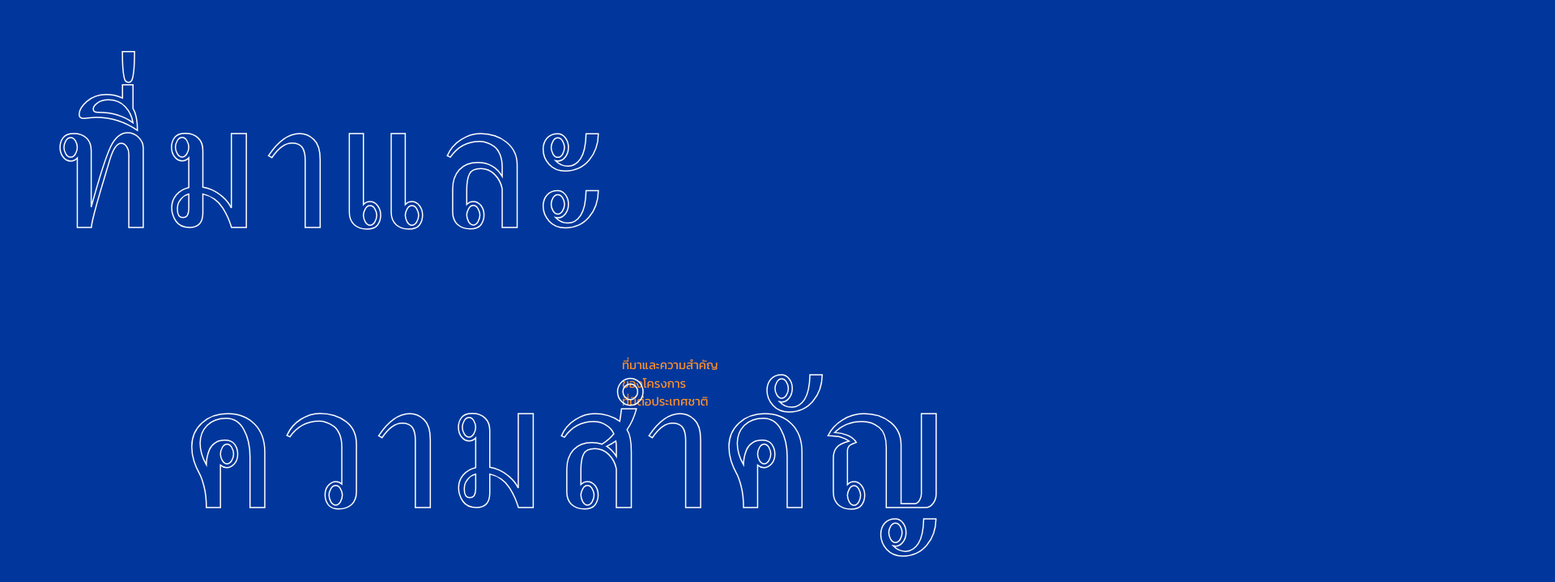
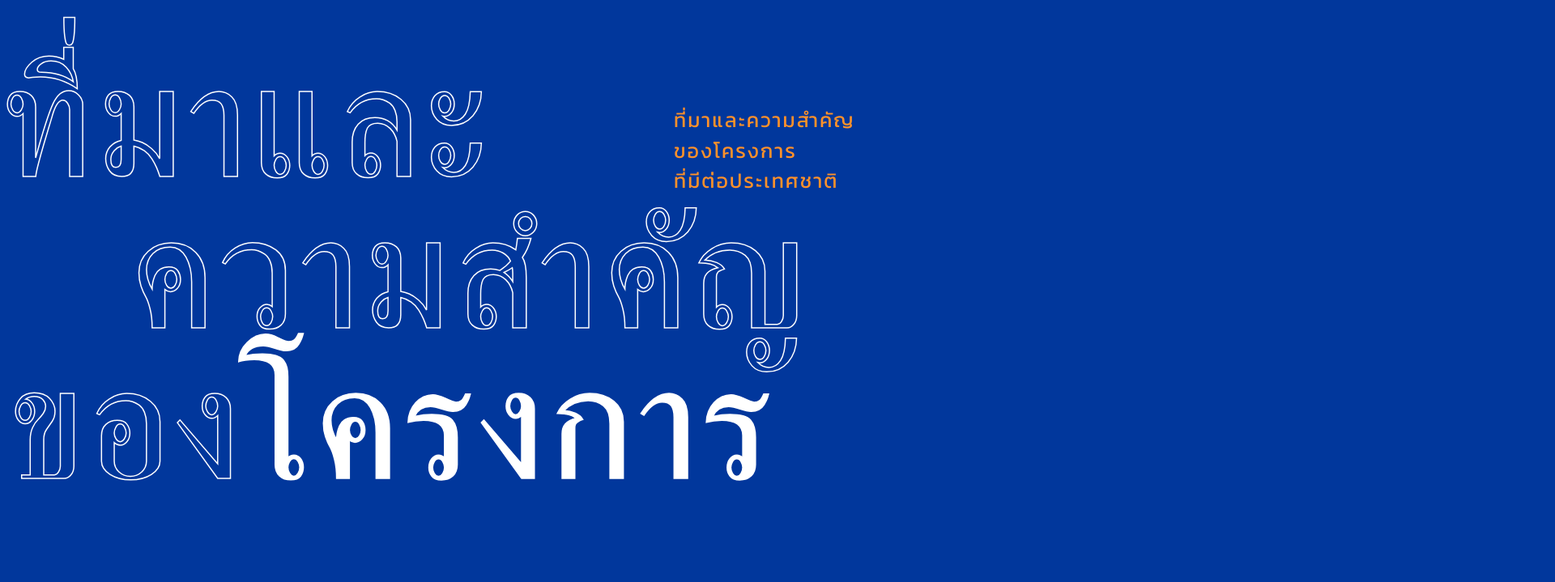
Before and after one commit to hnunkung/KhanghanChaipat, a plain HTML site: page historical.html in a window 1280 px wide. Shown: the top 719 px of the page at 81% size, 1920 px wide, since content can reach past the window. Drawn offline with nearby package versions, Linux system fonts and the light colour scheme; a web font is replaced by a local one.

Commit message:
Add test

```diff
--- a/tempstyle.css
+++ b/tempstyle.css
@@ -1,9 +1,17 @@
 /* Css */
+
+* {
+    /* overflow-x: hidden; */
+}
+
 html {
     margin: 0;
     padding: 0;
     width: 100%;
+    max-width: 100%;
+    overflow-x: hidden;
 }
+
 
 body {
     margin: 0;
@@ -26,14 +34,37 @@ body {
     user-select: none;
 }
 
-/* p {
-    font-family: 'Kanit', sans-serif;
-} */
+p {
+    margin-top: 0rem;
+    margin-bottom: -7rem;
+}
 
 img {
     min-width: 100%
 }
 
+#div1 {
+    overflow-x: hidden;
+}
+
+.contained {
+    display: inline;
+}
+
+.containing {
+    position: relative;
+    height: 800px;
+}
+
+.font-area {
+    /* display: flex; */
+}
+
+.place-area {
+    /* display: flex; */
+    background: white;
+    height: 800px;
+}
 
 .clipKhan {
     position: fixed;
@@ -155,12 +186,15 @@ img {
 /* Preset สำหรับทำกรอบของข้อความ */
 .letter1 {
     position: absolute;
-    top: 5%;
-    left: 5%;
-    width: 20em;
-    font-size: 220px;
-    letter-spacing: 8px;
+    /* max-width: 200px; */
+    font-size: 15.55vw;
     color: rgba(0, 0, 0, 0);
+    white-space: nowrap;
+    width: 100%;
+    height: 800px;
+    overflow: hidden;
+    text-overflow: clip;
+    /* border: 1px solid #000000; */
     -webkit-text-stroke: 1.5px white;
 
 }
@@ -182,9 +216,9 @@ img {
 
 .letter4 {
     position: absolute;
-    top: 55%;
-    left: 60%;
-    font-size: 15px;
+    top: 130px;
+    left: 65%;
+    font-size: 25px;
     color: rgb(255, 145, 42);
     font-family: 'Kanit', sans-serif !important;
 }
@@ -416,6 +450,18 @@ img {
     font-family: 'Chonburi', sans-serif !important;
 }
 
+.font-letting-0 {
+    letter-spacing: 2px;
+}
+
+.font-letting-1 {
+    letter-spacing: 4px;
+}
+
+.font-letting-2 {
+    letter-spacing: 8px;
+}
+
 /*Manual Responsive Check window size*/
 /* แบ่งตามขนาด width ของ Windows ทำงานคล้าย if */
 @media only screen and (max-width: 1440px) {
```
Also changed, not shown: index.html (+7 -0 lines).
